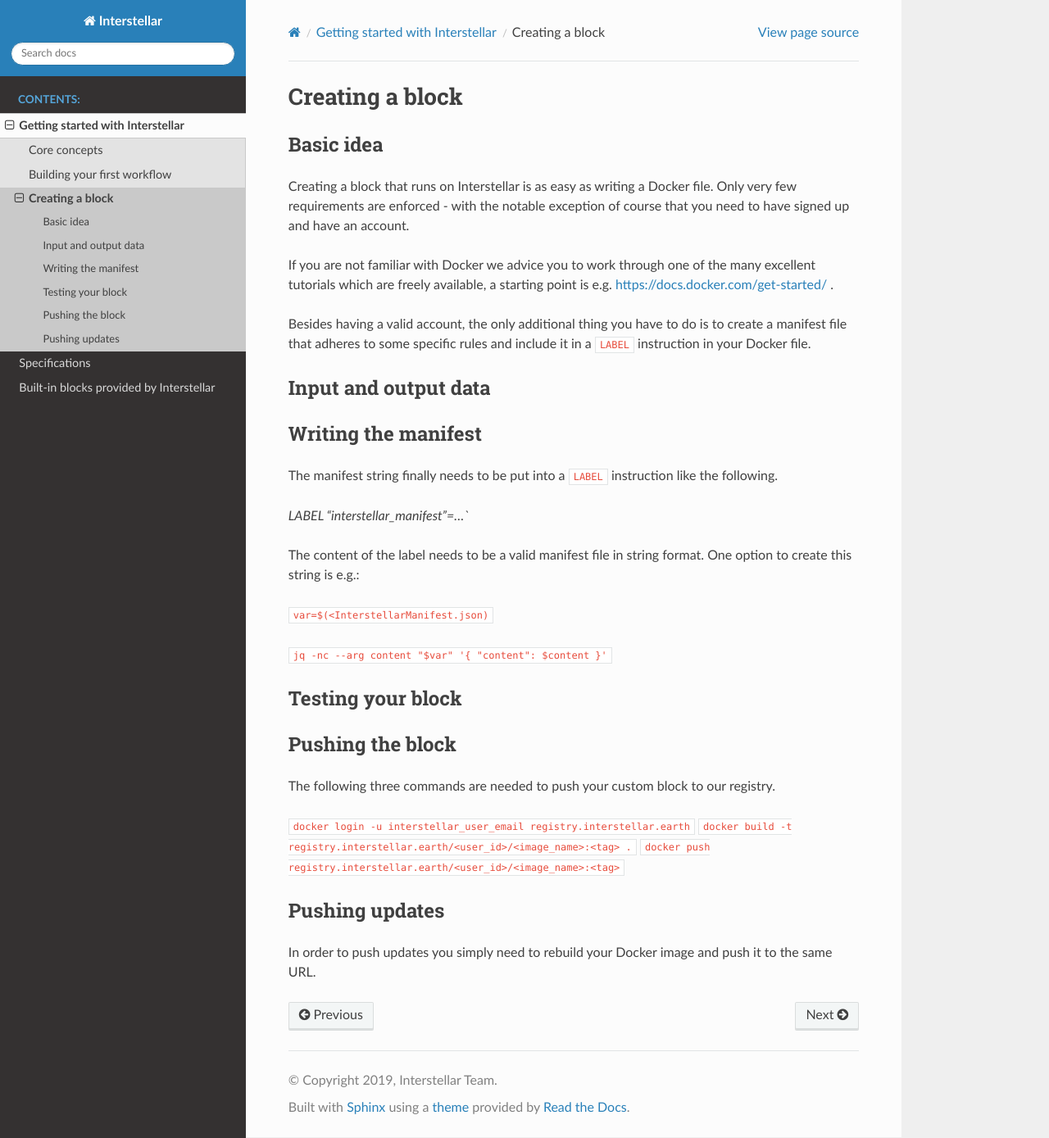
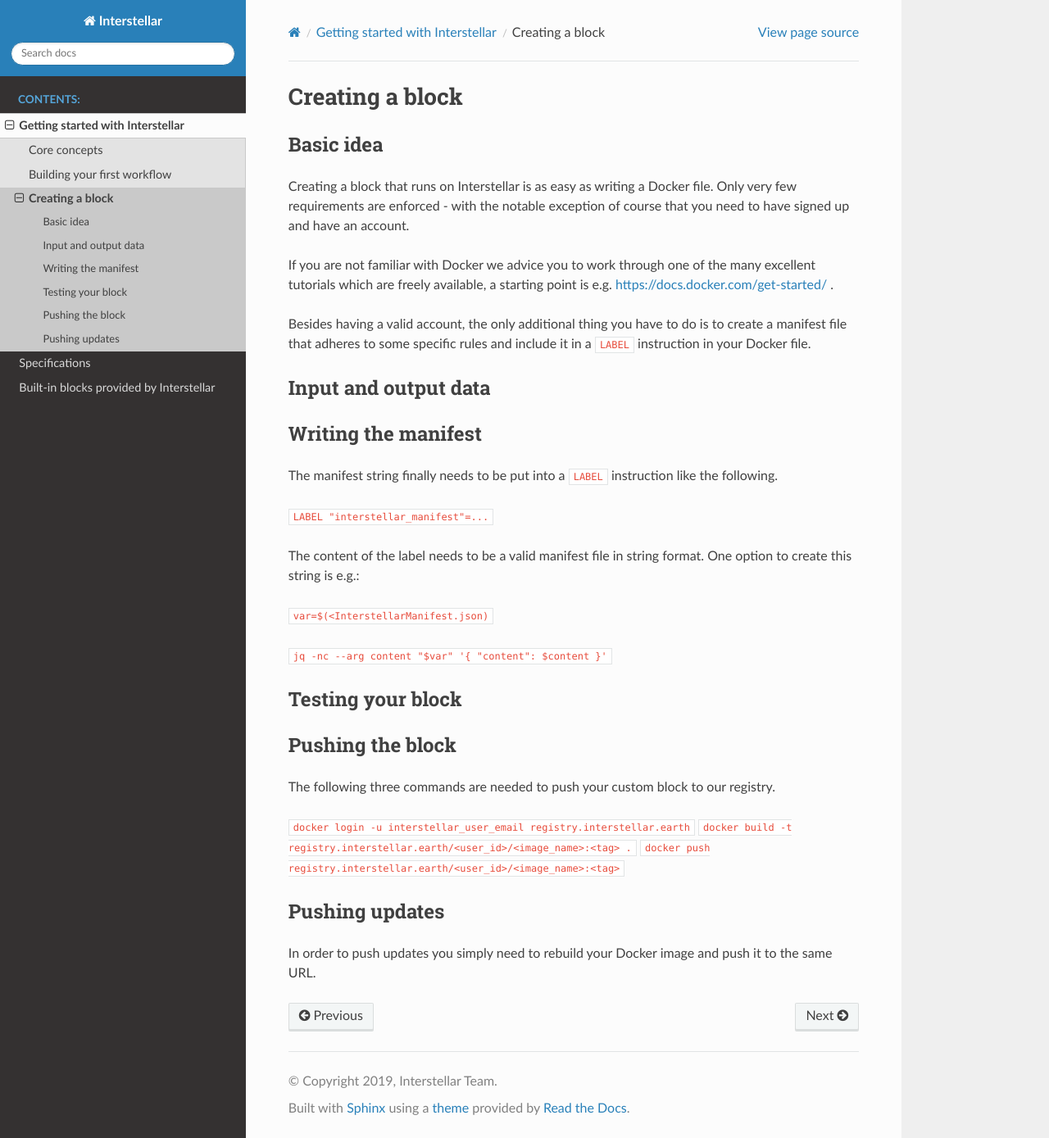
Before and after one commit to up42/docs, a Sphinx documentation site: the page built from source/getting-started/first-block.rst, in a window 1280 px wide and 1389 px high. Shown: the whole window at 82% size. Built offline with Sphinx 7.4.7 and the Read the Docs theme 2.0.0, drawn with Linux system fonts in a browser that asks for light colours.

Commit message:
Fix typo

```diff
--- a/source/getting-started/first-block.rst
+++ b/source/getting-started/first-block.rst
@@ -30,7 +30,7 @@
 
 The manifest string finally needs to be put into a ``LABEL`` instruction like the following.
 
-`LABEL "interstellar_manifest"=...``
+``LABEL "interstellar_manifest"=...``
 
 The content of the label needs to be a valid manifest file in string format. One option to create
 this string is e.g.:
```
